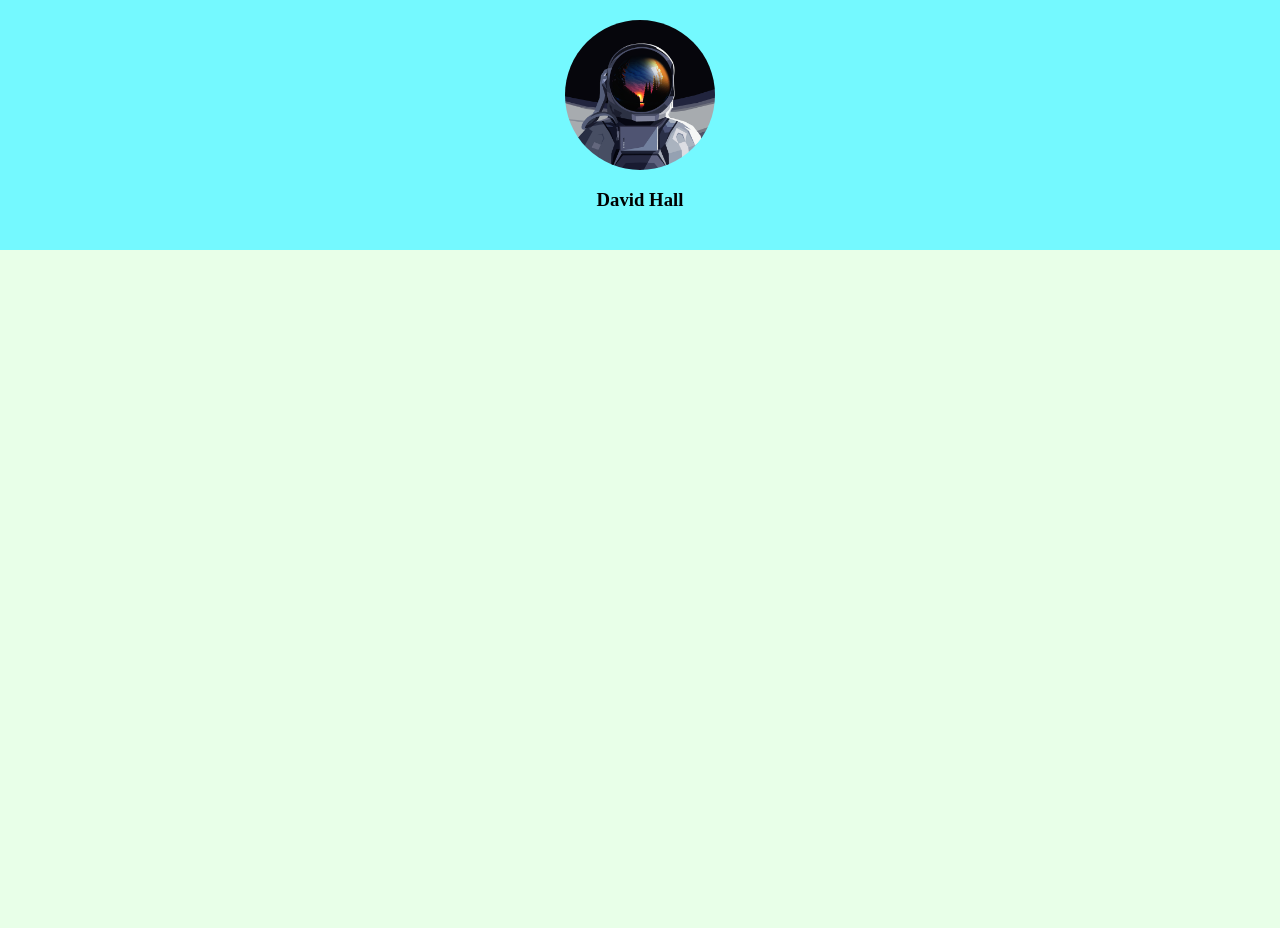
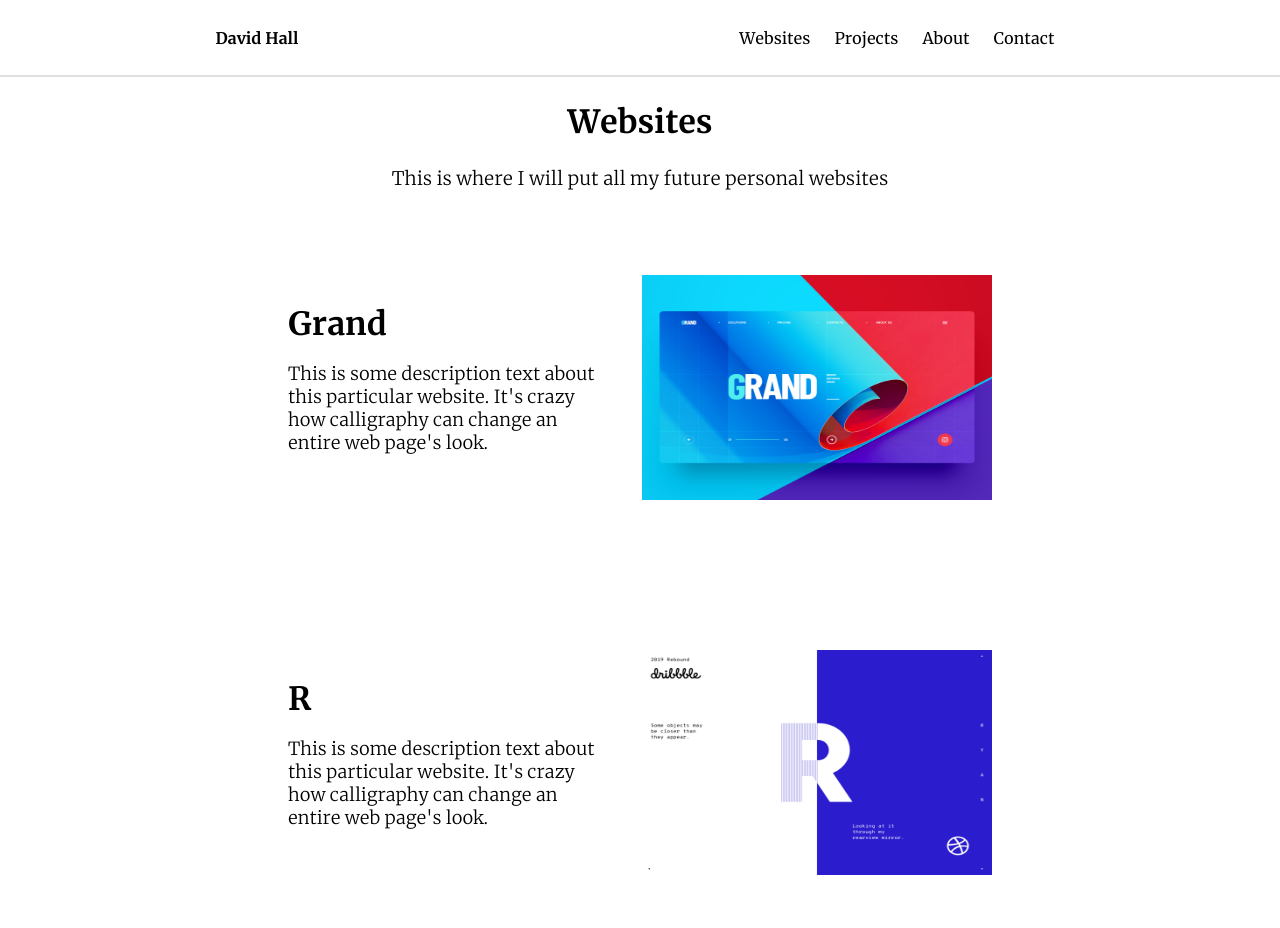
Before and after one commit to DHALL17/DHALL17.github.io, a plain HTML site: page index.html in a window 1280 px wide. Shown: the top 928 px of the page. Before the commit the page ends 800 px from the top, so only its background shows below. Drawn offline with Linux system fonts and the light colour scheme.

Commit message:
website section semi-complete
Designed most of the website section and might be able to reuse some of it for the projects section

```diff
--- a/css/index.css
+++ b/css/index.css
@@ -1,26 +1,143 @@
+@font-face {
+    src: url(../fonts/Merriweather/Merriweather-Regular.ttf);
+    font-family: Merriweather;
+}
+
+@font-face {
+    src: url(../fonts/Merriweather/Merriweather-Light.ttf);
+    font-family: Merriweather-Light;
+}
+
+@font-face {
+    src: url(../fonts/Merriweather/Merriweather-Bold.ttf);
+    font-family: Merriweather-Bold;
+}
+
+html {
+    scroll-behavior: smooth;
+}
+
 .main {
+    height: 100%;
+    width: 100vw;
+    max-width: 100%;
+
     display: flex;
     flex-direction: column;
-    height: 100vh;
-    width: 100vw;
+    align-items: center;
     margin: 0;
-    background-color: #e8ffe8;
 }
 
 /*      Header Content  */
 
 .head-container  {
+    height: 75px;
+    width: 100%;
+
+    display: flex;
+    position: fixed;
+    z-index: 999;
+    justify-content: space-around;
+    align-items: center;
+
+    background-color: white;
+    border-bottom: solid 2px #E0E0E0;
+}
+
+#name {
+    font-family: Merriweather-Bold;
+}
+
+.links a {
+    font-family: Merriweather;
+    color: black;
+    text-decoration: none;
+    outline: none;
+    margin: 10px;
+}
+
+/*      "Modules"  */
+
+.subject-info-container {
     display: flex;
     flex-direction: column;
     justify-content: center;
     align-items: center;
-    height: 250px;
-    width: 100vw;
-    background-color: #74f9ff;
 }
 
-#prof-pic {
-    height: 150px;
-    width: 150px;
-    border-radius: 100px;
+.subject-title {
+    font-family: Merriweather-Bold;
+    margin: 25px 0 15px 0;
 }
+
+.subject-desc {
+    font-family: Merriweather-Light;
+    margin: 10px 0;
+    font-weight: normal;
+}
+
+/*      Websites Content  */
+
+#websites {
+    height: 100%;
+    width: 100%;
+    padding-top: 77px; /* this needs to be the same height as head-container and border */
+
+    display: flex;
+    flex-direction: column;
+    justify-content: space-around;
+    align-items: center;
+}
+
+.website-container {
+    height: 325px;
+    width: 55%;
+    margin: 25px 0;
+
+    display: flex;
+    justify-content: space-between;
+    align-items: center;
+    border-radius: 5px;
+
+}
+
+.web-image {
+    height: 225px;
+    width: 350px;
+
+    transition: all 0.3s;
+}
+.web-image:hover {
+    transform: scale(1.05);
+}
+
+.web-info-container {
+    display: flex;
+    width: 45%;
+    flex-direction: column;
+}
+
+.web-title {
+    font-size: 32px;
+    font-family: Merriweather-Bold;
+    font-weight: normal;
+    margin: 0;
+}
+
+.web-desc {
+    font-size: 18px;
+    font-family: Merriweather-Light;
+    word-wrap: normal;
+}
+
+/*      Projects Content  */
+
+#projects {
+    height: 1200px;
+    width: 100%;
+
+    display: flex;
+    flex-direction: column;
+    justify-content: space-around;
+    align-items: center;
+}
--- a/index.html
+++ b/index.html
@@ -8,9 +8,62 @@
 
     <body class="main">
         <div class="head-container">
-            <img id="prof-pic" src="images/profile-pic.png" alt="profile-pic">
-            <h3>David Hall</h3>
+            <h4 id="name">David Hall</h4>
+            <div class="links">
+                <a href="#websites">Websites</a>
+                <a href="#projects">Projects</a>
+                <a href="#about">About</a>
+                <a href="#contact">Contact</a>
+            </div>
         </div>
+
+        <div id="websites">
+            <div class="subject-info-container">
+                <h1 class="subject-title">Websites</h1>
+                <h3 class="subject-desc">This is where I will put all my future personal websites</h3>
+            </div>
+
+            <div class="website-container">
+                <div class="web-info-container">
+                    <h3 class="web-title">Grand</h3>
+                    <p class="web-desc">
+                        This is some description text about this particular website.
+                        It's crazy how calligraphy can change an entire web page's look.
+                    </p>
+                </div>
+                <img class="web-image" src="images/website-1.jpg" alt="first-website">
+            </div>
+
+            <div class="website-container">
+                <div class="web-info-container">
+                    <h3 class="web-title">R</h3>
+                    <p class="web-desc">
+                        This is some description text about this particular website.
+                        It's crazy how calligraphy can change an entire web page's look.
+                    </p>
+                </div>
+                <img class="web-image" src="images/website-2.png" alt="first-website">
+            </div>
+
+            <div class="website-container">
+                <div class="web-info-container">
+                    <h3 class="web-title">Drops on Leafs</h3>
+                    <p class="web-desc">
+                        This is some description text about this particular website.
+                        It's crazy how calligraphy can change an entire web page's look.
+                    </p>
+                </div>
+                <img class="web-image" src="images/website-3.jpg" alt="first-website">
+            </div>
+        </div>
+
+        <div id="projects">
+            <div class="subject-info-container">
+                <h1 class="subject-title">Projects</h1>
+                <h3 class="subject-desc">This is where I will put the details about my personal projects</h3>
+            </div>
+        </div>
+
     </body>
 
 </html>
```
Also changed, not shown: fonts/Merriweather/Merriweather-Black.ttf (added), fonts/Merriweather/Merriweather-BlackItalic.ttf (added), fonts/Merriweather/Merriweather-Bold.ttf (added), fonts/Merriweather/Merriweather-BoldItalic.ttf (added), fonts/Merriweather/Merriweather-Italic.ttf (added), fonts/Merriweather/Merriweather-Light.ttf (added), fonts/Merriweather/Merriweather-LightItalic.ttf (added), fonts/Merriweather/Merriweather-Regular.ttf (added), fonts/Merriweather/OFL.txt (added), images/website-1.jpg (added), images/website-1.png (added), images/website-2.png (added), images/website-3.jpg (added).
